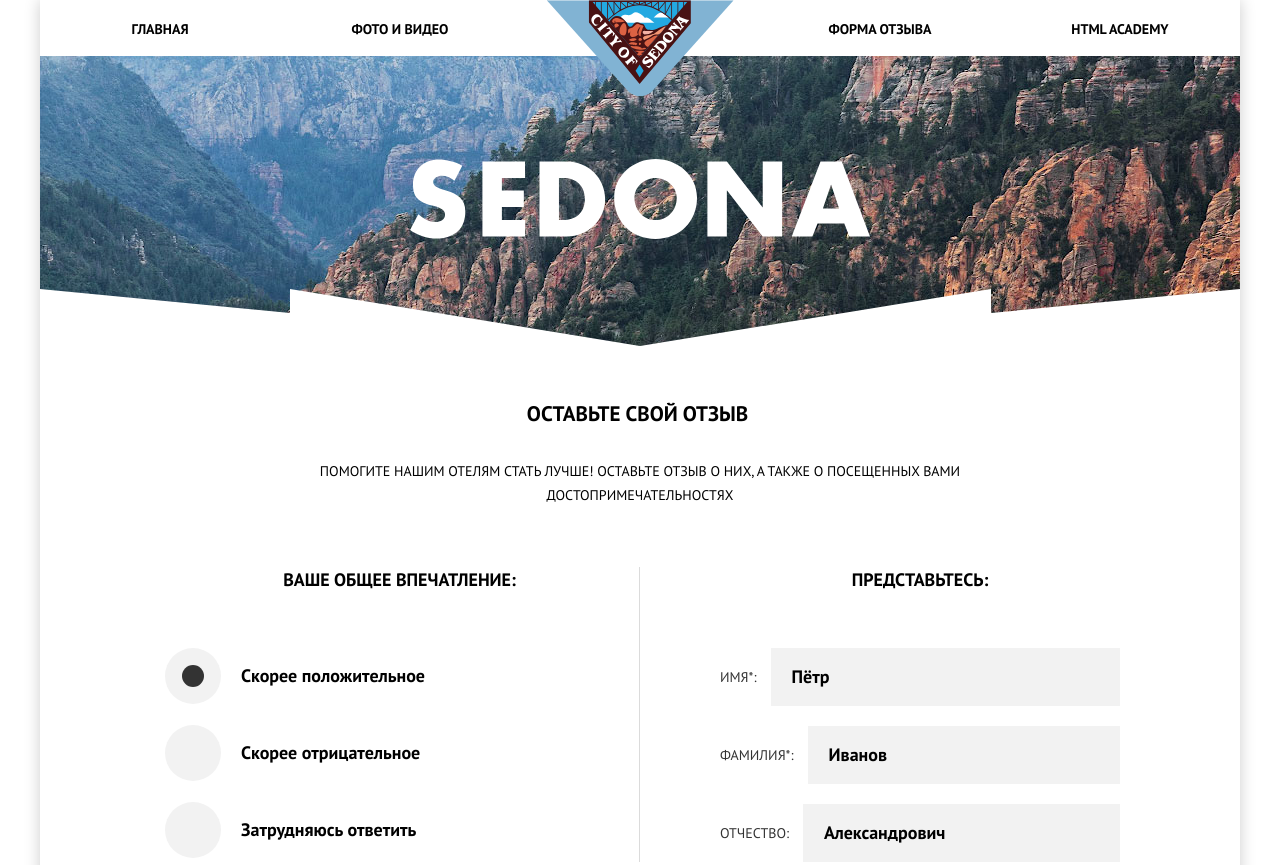
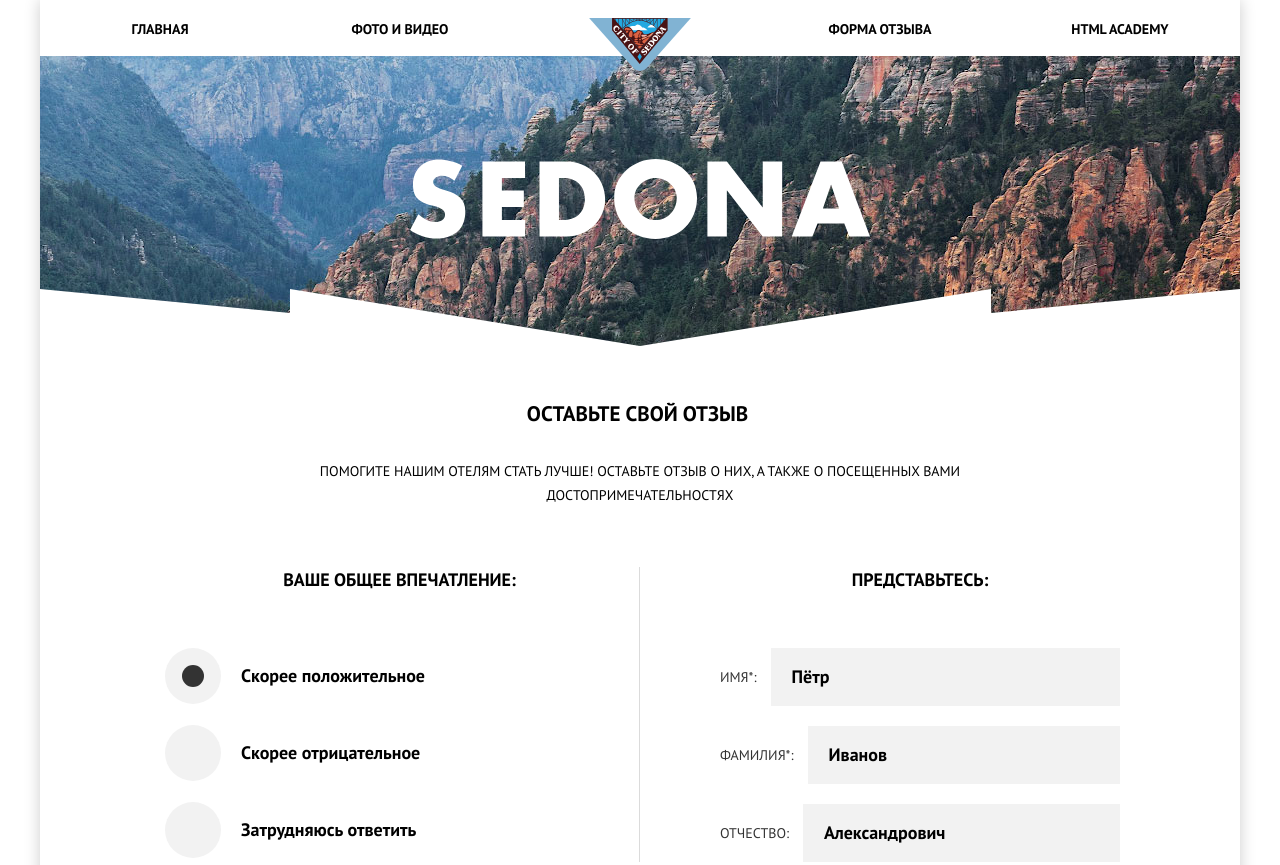
Before and after one commit to DreadRock01/1373593-sedona-20, a website: page source/form.html in a window 1280 px wide. Shown: the top 865 px of the page. Drawn offline with nearby package versions, Linux system fonts and the light colour scheme; files that its build step writes are made by us from their sources.

Commit message:
Обводка на инпуты с tabindex. Размер для лого

```diff
--- a/source/form.html
+++ b/source/form.html
@@ -26,7 +26,7 @@
         <picture class="header__img">
           <source media="(min-width: 1200px)" srcset=img/logo-sedona-desktop.svg>
           <source media="(min-width: 768px)" srcset=img/logo-sedona-tablet.svg>
-          <img src="img/logo-sedona-mobile.svg" alt="Логотип штата">
+          <img class="header__img" src="img/logo-sedona-mobile.svg" width="102" height="84" alt="Логотип штата">
         </picture>
       </a>
     </header>
```
